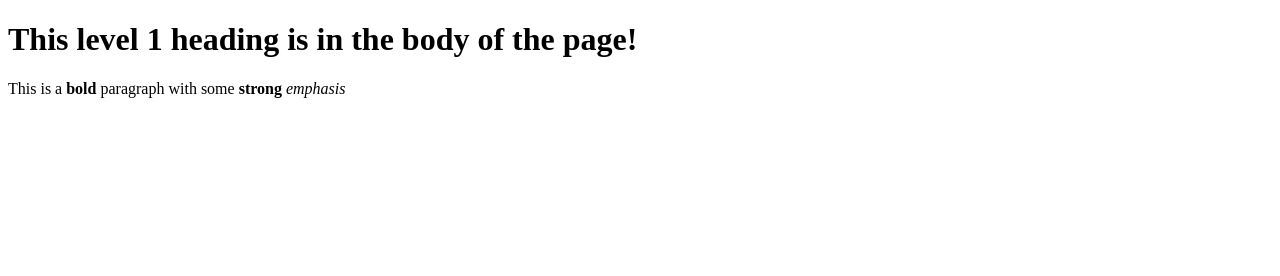
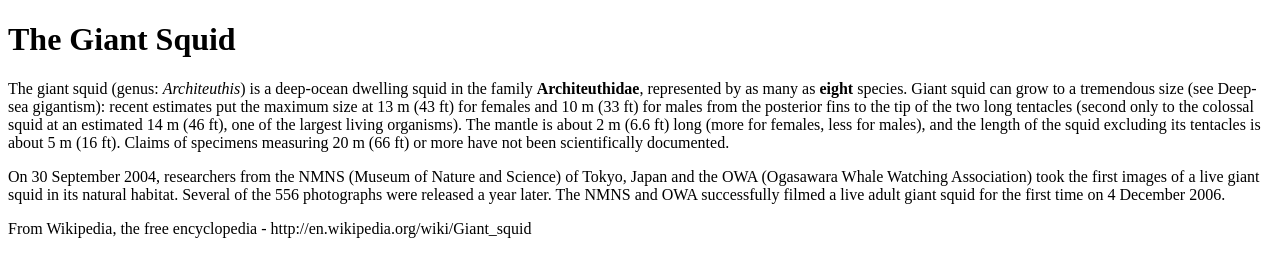
Before and after one commit to Specialkidsrock/dws-1, a plain HTML site: page text.html in a window 1280 px wide. Drawn offline with Linux system fonts and the light colour scheme.

Commit message:
Text.html updated
Added class id, content, emphasis, bold, etc to the page to change it up

```diff
--- a/text.html
+++ b/text.html
@@ -2,10 +2,28 @@
 <html lang="en">
 	<head>
 		<meta charset="utf-8" />
-		<title>My awesome school web page!</title>
+		<title>The Giant Squid</title>
 	</head>
 	<body>
-		<h1>This level 1 heading is in the body of the page!</h1>
-				<p>This is a <b> bold </b> paragraph with some <strong> strong </strong> <em> emphasis </em> </p>
+		<h1>The Giant Squid</h1>
+
+				<p id="description">The giant squid (genus: <em>Architeuthis</em>) is a deep-ocean dwelling squid in the
+				family <b>Architeuthidae</b>, represented by as many as <strong>eight</strong> species. Giant squid can
+				grow to a tremendous size (see Deep-sea gigantism): recent estimates put the maximum
+				size at 13 m (43 ft) for females and 10 m (33 ft) for males from the posterior fins
+				to the tip of the two long tentacles (second only to the colossal squid at an
+				estimated 14 m (46 ft), one of the largest living organisms). The mantle is about
+				2 m (6.6 ft) long (more for females, less for males), and the length of the squid
+				excluding its tentacles is about 5 m (16 ft). Claims of specimens measuring
+				20 m (66 ft) or more have not been scientifically documented. </p>
+
+				<p id="firstphoto">On 30 September 2004, researchers from the NMNS (Museum of Nature and Science)
+				of Tokyo, Japan and the OWA (Ogasawara Whale Watching Association) took the first
+				images of a live giant squid in its natural habitat. Several of the 556 photographs
+				were released a year later. The NMNS and OWA successfully filmed a live adult giant
+				squid for the first time on 4 December 2006.</p>
+
+				<p class="wiki info"> From Wikipedia, the free encyclopedia - http://en.wikipedia.org/wiki/Giant_squid<p>
+
 	</body>
 </html>
```
